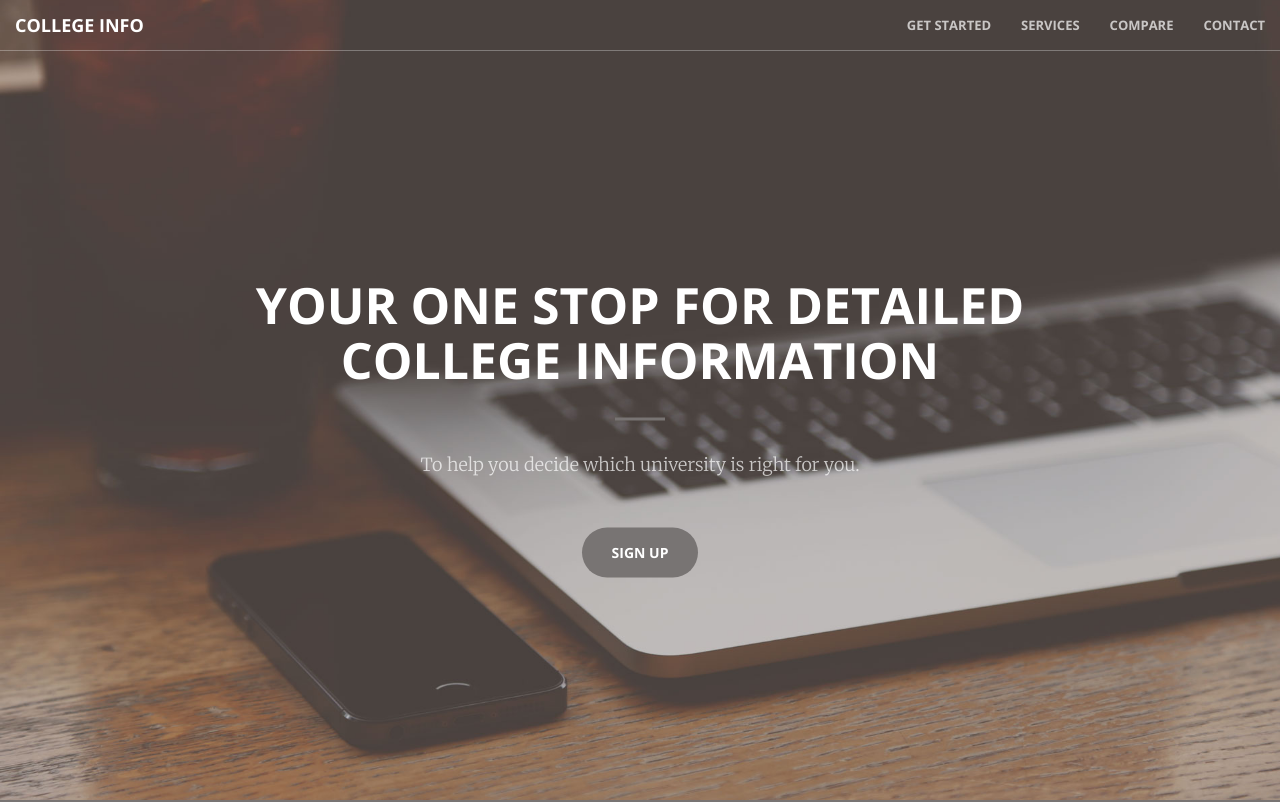
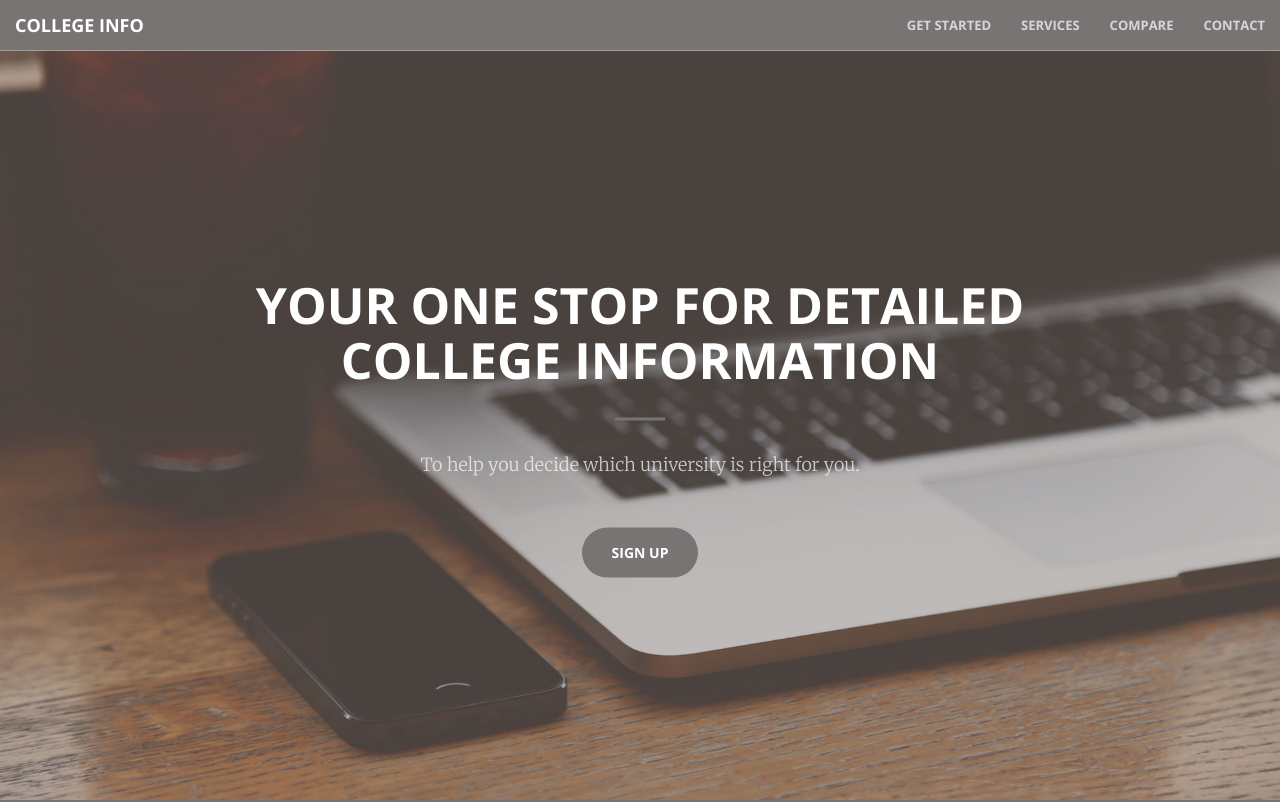
Before and after one commit to BlakeRedwolf/Project-1, a website: page index.html in a window 1280 px wide. Shown: the top 802 px of the page. Drawn offline with nearby package versions, Linux system fonts and the light colour scheme.

Commit message:
Nav-bar was being lost in white backgrounds, changed from transparent to solid color.

```diff
--- a/assets/css/style.css
+++ b/assets/css/style.css
@@ -102,7 +102,7 @@ aside {
 }
 @media (min-width: 768px) {
   .navbar-default {
-    background-color: transparent;
+    background-color: #787473;
     border-color: rgba(255, 255, 255, 0.3);
   }
   .navbar-default .navbar-header .navbar-brand {
```
